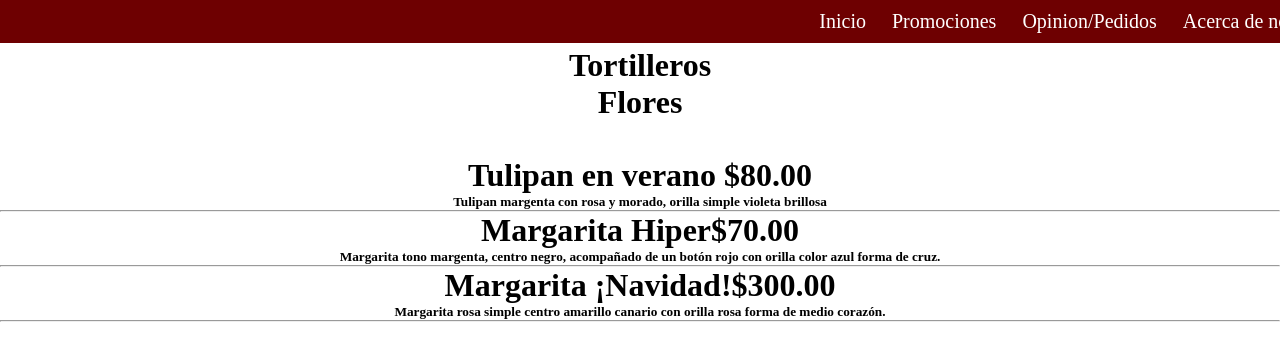
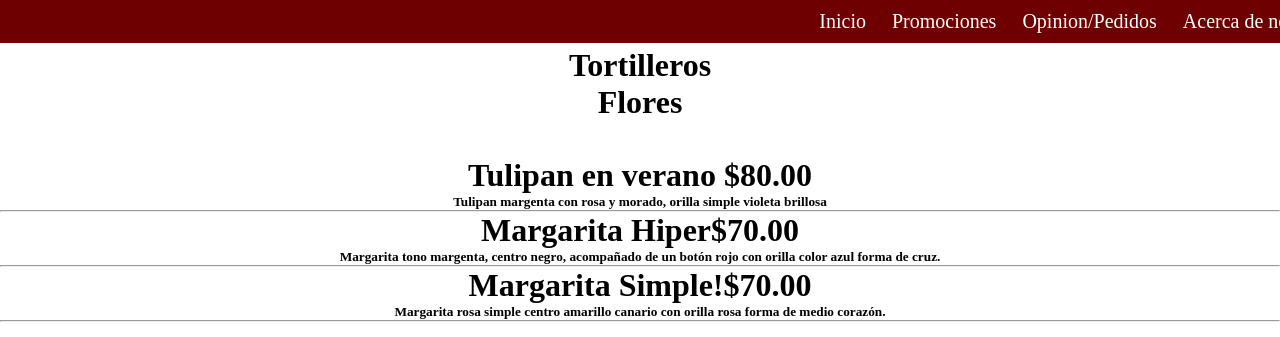
Before and after one commit to ElenaAVPG/Proyecto-Web-nuevo, a website: page FloresTortilleros.html in a window 1280 px wide. Shown: the top 337 px of the page. Drawn offline with Linux system fonts and the light colour scheme.

Commit message:
Add files via upload

```diff
--- a/FloresTortilleros.html
+++ b/FloresTortilleros.html
@@ -34,7 +34,7 @@
       <h5 class="w3-text-grey">Margarita tono margenta, centro negro, acompañado de un botón rojo con orilla color azul forma de cruz.</h5>
       <hr>
 
-      <h1><b>Margarita</b> <span class="w3-tag w3-red w3-round"> ¡Navidad!</span><span class="w3-right w3-tag w3-dark-grey w3-round">$300.00</span></h1>
+      <h1><b>Margarita</b> <span class="w3-tag w3-red w3-round"> Simple!</span><span class="w3-right w3-tag w3-dark-grey w3-round">$70.00</span></h1>
       <h5 class="w3-text-grey"> Margarita rosa simple centro amarillo canario con orilla rosa forma de medio corazón.</h5>
       <hr>
 </div>
```
